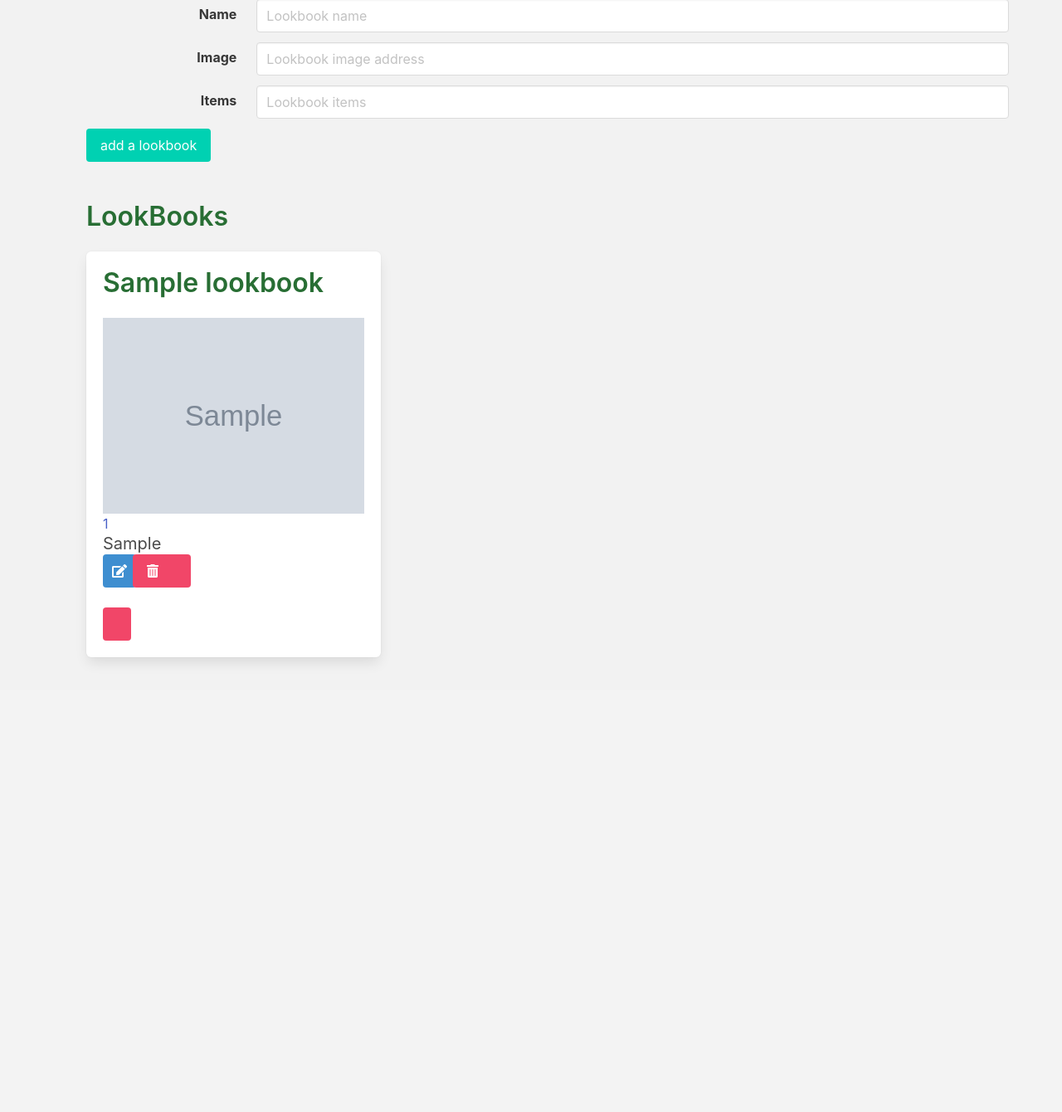
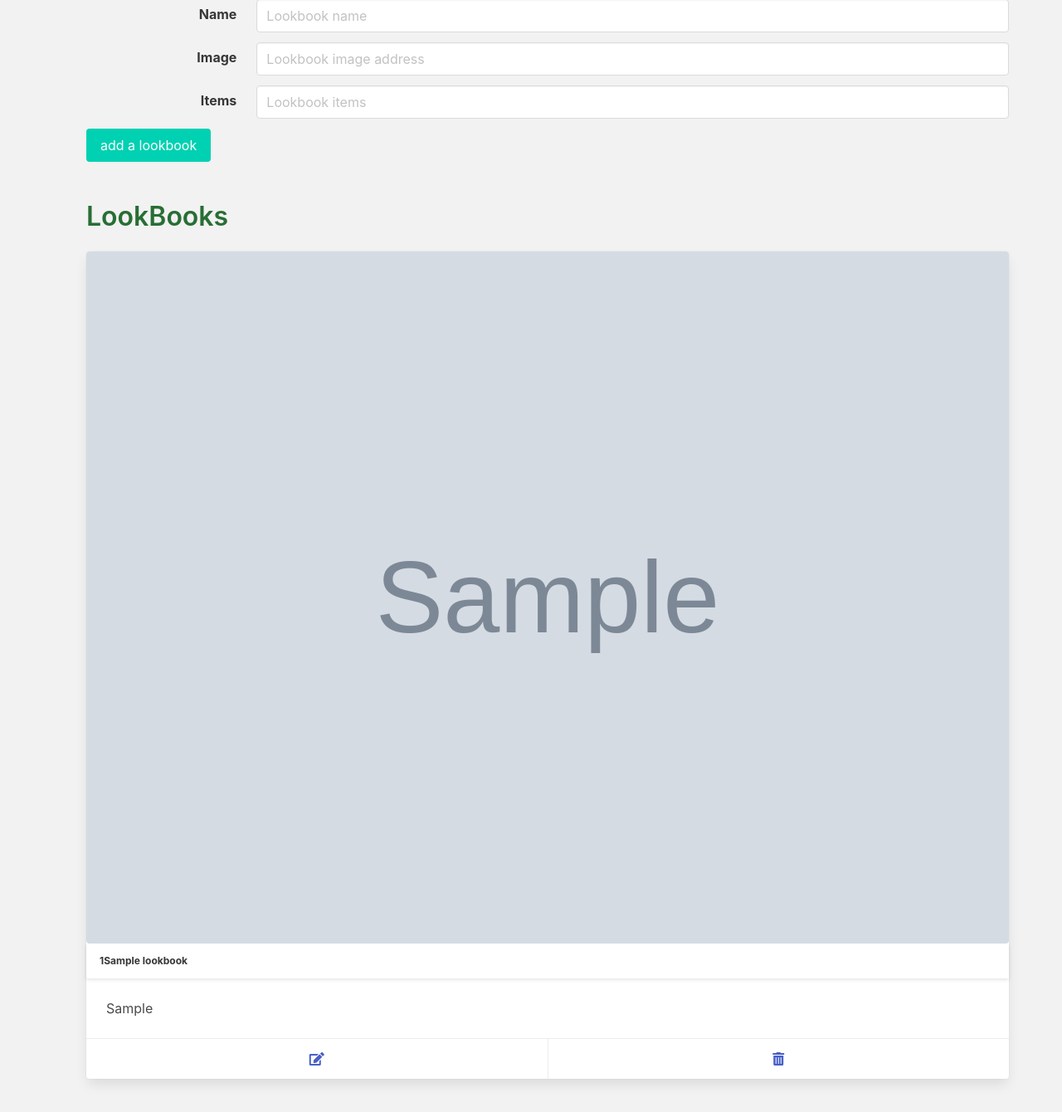
Before and after one commit to Sunjang1009/shop-my-rooms, a Django app: page /themes/1/ in a window 1280 px wide. Shown: the part 131-1471 px from the top of the page at 83% size. Before the commit the page ends 930 px from the top, so only its background shows below. Run offline with Django 4.2, Linux system fonts and the light colour scheme; tables that the repository leaves empty hold one stand-in row (values such as "Sample post"); grey boxes marked "Sample" are stand-in pictures.

Commit message:
updated lookbook detail html file with card class bulma css

```diff
--- a/main_app/static/styles/main.css
+++ b/main_app/static/styles/main.css
@@ -26,14 +26,6 @@ h3 {
     gap: 10px;
 }
 
-.gallery .card {
-    transition: .1s linear;
-}
-
-.gallery .card:hover {
-    /* transform: scale(1.1); */
-    z-index: 10;
-}
 
 p {
     font-size: 12px;
@@ -80,7 +72,6 @@ img {
 
 .product_detail_contrainer {
     display: flex;
-
 }
 .product__detail__img{
     display: grid;
--- a/main_app/templates/theme_detail.html
+++ b/main_app/templates/theme_detail.html
@@ -58,32 +58,41 @@
 
 <h3 class="title is-3">LookBooks</h3>
 
-<div class="tile is-ancestor">
-    <div class="tile is-vertical is-4">
+<div class="gallery">
     {% for lookbook in theme.lookbooks.all %}
-        <div class="tile is-parent">
-            <article class="tile is-child box">
+    <div class="card">
         <a href="{% url 'lookbook_detail' lookbook.pk %}">
-                    <p class="title">{{lookbook.name}}</p>
+            <div class="card-image">
                 <figure class="image is-4by3">
                     <img src="{{lookbook.image}}" alt="{{lookbook.name}}">
                 </figure>
+            </div>
+        </a>
+        <header class="card-header">
+            <p class="card-header-title">
                 <span>{{forloop.counter}}</span>
-                    <p class="subtitle">{{lookbook.items}}</p>
-                    <div class="buttons">
-                        <a href="{% url 'lookbook_update' lookbook.pk %}" class="button is-info">
+                {{lookbook.name}}
+            </p>
+        </header>
+        <div class="card-content">
+            <div class="content">
+                {{lookbook.items}}
+            </div>
+        </div>
+        <div class="card-footer">
+            <a href="{% url 'lookbook_update' lookbook.pk %}" class="card-footer-item">
                 <span class="icon">
                     <i class="fas fa-edit"></i>
                 </span>
             </a>
+            <a href="{% url 'lookbook_delete' lookbook.pk %}" class="card-footer-item">
                 <span class="icon">
-                            <a href="{% url 'lookbook_delete' lookbook.pk %}" class="button is-danger">
                     <i class="fas fa-trash-alt"></i>
                 </span>
+            </a>
         </div>
-                </a>
-            </article>
     </div>
+
     {% empty %}
     <article class="message">
         <div class="message-header">
@@ -92,6 +101,5 @@
     </article>
     {% endfor %}
 </div>
-</div>
 
 {% endblock %}
```
Also changed, not shown: main_app/templates/lookbook_detail.html (indentation only), main_app/templates/theme_list.html (indentation only). Lines whose indentation alone changed are shown as unchanged.
